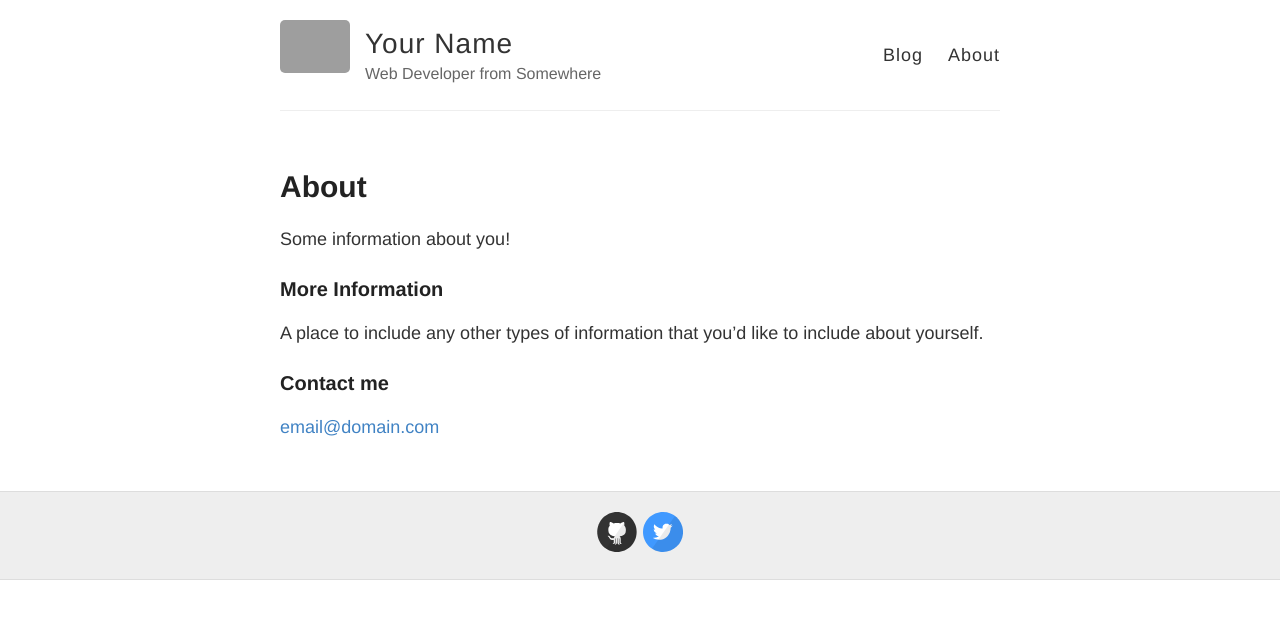
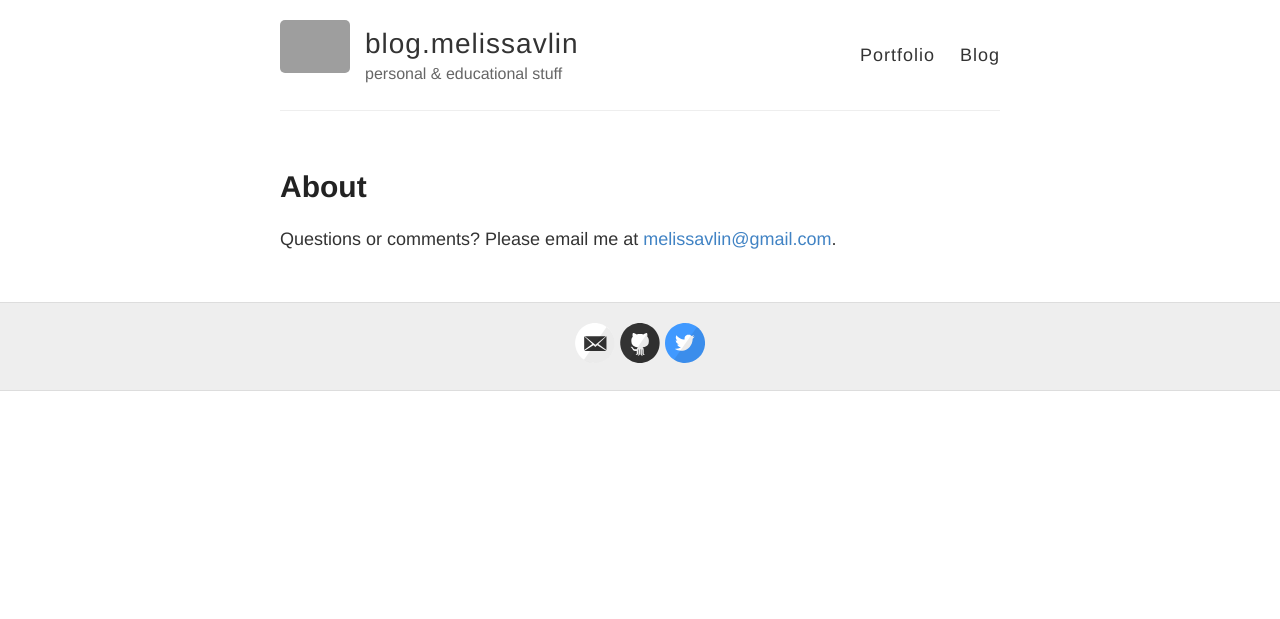
Before and after one commit to melissavlin/melissavlin.github.io, a Jekyll site: the page built from about.md, in a window 1280 px wide. Shown: the top 619 px of the page. Built offline with Jekyll 4.4.1, drawn with Linux system fonts in a browser that asks for light colours; Markdown is read by kramdown in place of the engine named in the settings; grey boxes are pictures that could not be loaded.

Commit message:
edit config and first-post

```diff
--- a/_config.yml
+++ b/_config.yml
@@ -3,13 +3,13 @@
 #
 
 # Name of your site (displayed in the header)
-name: Your Name
+name: blog.melissavlin
 
 # Short bio or description (displayed in the header)
-description: Web Developer from Somewhere
+description: personal & educational stuff
 
 # URL of your avatar or profile pic (you could use your GitHub profile pic)
-avatar: https://raw.githubusercontent.com/barryclark/jekyll-now/master/images/jekyll-logo.png
+avatar: http://melissavlin.com/img/avatar.jpg
 
 #
 # Flags below are optional
@@ -18,10 +18,10 @@ avatar: https://raw.githubusercontent.com/barryclark/jekyll-now/master/images/je
 # Includes an icon in the footer for each username you enter
 footer-links:
   dribbble:
-  email:
+  email: melissavlin@gmail.com
   facebook:
   flickr:
-  github: barryclark/jekyll-now
+  github: melissavlin
   instagram:
   linkedin:
   pinterest:
@@ -39,7 +39,7 @@ google_analytics:
 
 # Your website URL (e.g. http://barryclark.github.io or http://www.barryclark.co)
 # Used for Sitemap.xml and your RSS feed
-url:
+url: http://melissavlin.com
 
 # If you're hosting your site at a Project repository on GitHub pages
 # (http://yourusername.github.io/repository-name)
@@ -56,7 +56,7 @@ highlighter: pygments
 permalink: /:title/
 
 # The release of Jekyll Now that you're using
-version: v1.1.0
+version: v2.5.3
 
 # Set the Sass partials directory, as we're using @imports
 sass:
--- a/_layouts/default.html
+++ b/_layouts/default.html
@@ -27,8 +27,9 @@
           </div>
 
           <nav>
-            <a href="{{ site.baseurl }}/">Blog</a>
-            <a href="{{ site.baseurl }}/about">About</a>
+            <a href="http://melissavlin.com">Portfolio</a>
+            <a href="{{ sure.baseurl }}">Blog</a>
+            <!-- <a href="{{ site.baseurl }}/about">About</a> -->
           </nav>
         </header>
       </div>
--- a/about.md
+++ b/about.md
@@ -4,12 +4,5 @@ title: About
 permalink: /about/
 ---
 
-Some information about you!
-
-### More Information
-
-A place to include any other types of information that you'd like to include about yourself.
-
-### Contact me
-
-[email@domain.com](mailto:email@domain.com)
+Questions or comments?
+Please email me at [melissavlin@gmail.com](mailto:melissavlin@gmail.com).
```
Also changed, not shown: _posts/2014-3-3-Hello-World.md (deleted, +0 -10 lines), _posts/2015-04-26-first-post.md (added, +9 -0 lines), 14 other files.
